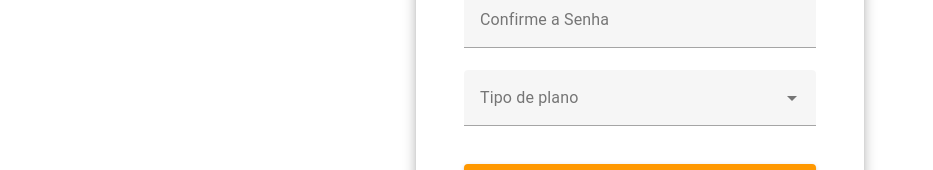
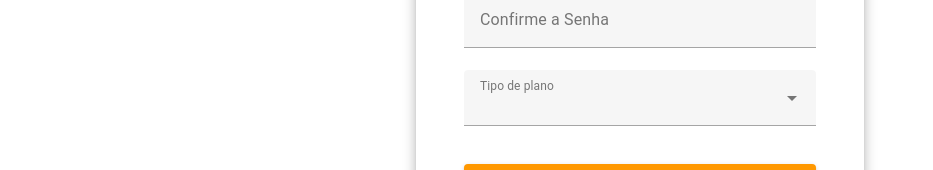
Before and after one commit to ElianaMT/ProjetoM1-sem13, a Vue app in the folder proyecto-m1/: page /cadastro-usuario in a window 1280 px wide. Shown: the part 387-557 px from the top of the page, without its empty margins (0-933 px from the left). Built offline with nearby package versions, Linux system fonts and the light colour scheme.

Commit message:
feat: “Tipo de plano (obrigatório)”

```diff
--- a/proyecto-m1/src/views/CadastroUsuario/CadastroUsuario.vue
+++ b/proyecto-m1/src/views/CadastroUsuario/CadastroUsuario.vue
@@ -53,6 +53,9 @@
 
             <v-select
             label="Tipo de plano"
+            v-model="usuario.plano"
+           :items="items"
+           :rules="[value => !!value || 'Selecione um item ']"
             ></v-select>
 
       <div class="d-flex flex-column">
@@ -92,7 +95,7 @@ export default {
             confirmacaoSenha:"",
             plano:""
          },
-
+         items:["Bronze", "Prata", "Ouro"]
       }
    },
 
```
